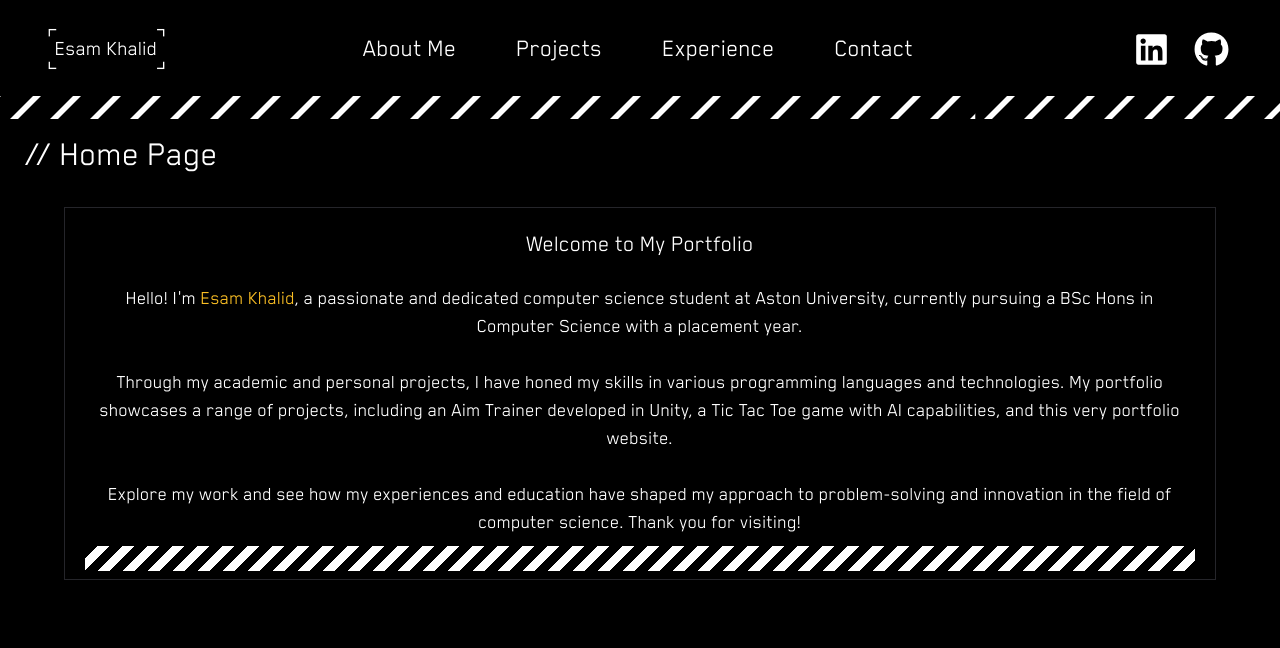
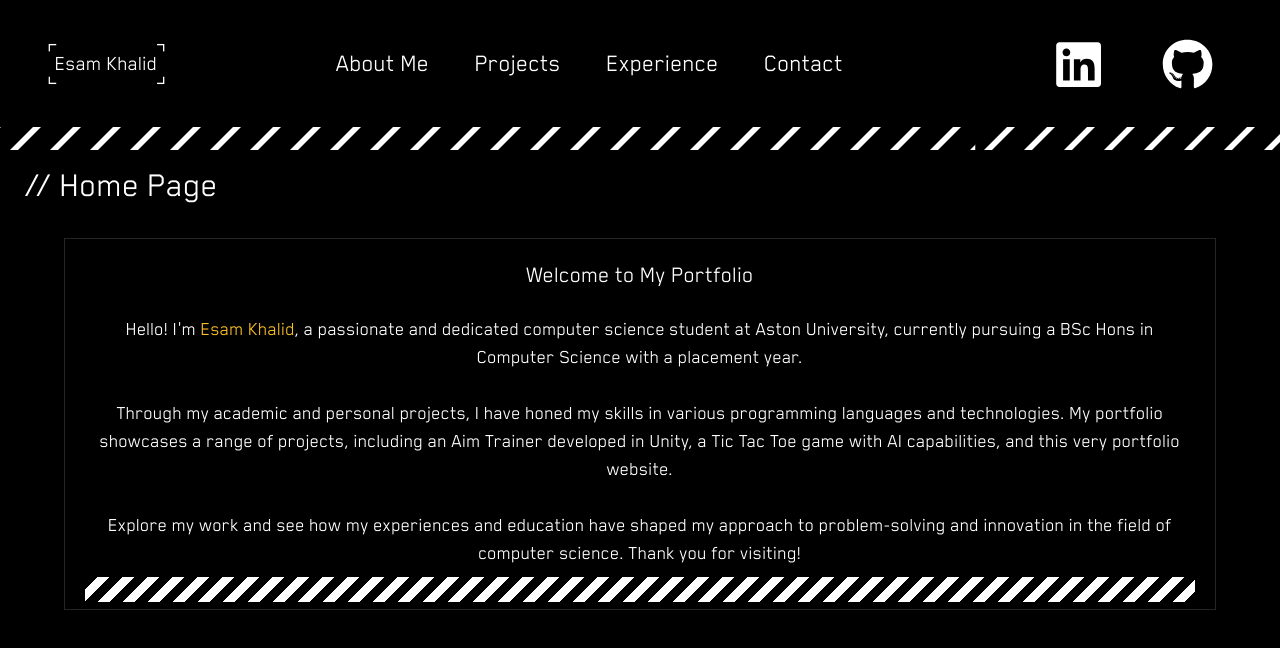
Before and after one commit to EsamKhalid/portfolio-website-v2, a Next.js app: page / in a window 1280 px wide. Shown: the top 648 px of the page. Built offline with nearby package versions, Linux system fonts and the light colour scheme.

Commit message:
got the logo to scale with screen correctly

```diff
--- a/app/globals.css
+++ b/app/globals.css
@@ -86,16 +86,16 @@ body {
   .navbar ul li {
     flex-grow: 0;
     transition-duration: 200ms;
-    @apply inline-block mr-[20px] cursor-pointer p-5 hover:bg-jms-blue hover:border-corners-sm
+    @apply inline-block mr-[20px] cursor-pointer p-[1vw] hover:bg-jms-blue hover:border-corners-sm
   }
 
   .NavLogoContainer a{
-    @apply hover:bg-jms-blue m-[5px] size-[50px] flex items-center justify-center hover:border-corners-sm
+    @apply hover:bg-jms-blue m-[2.25vw] size-[4vw] flex items-center justify-center hover:border-corners-sm
     cursor-pointer duration-200
   }
 
   .NavLogoContainer a > *{
-    @apply size-[35px]
+    @apply size-[100%]
   }
 
   .border-corners-lg {
```
